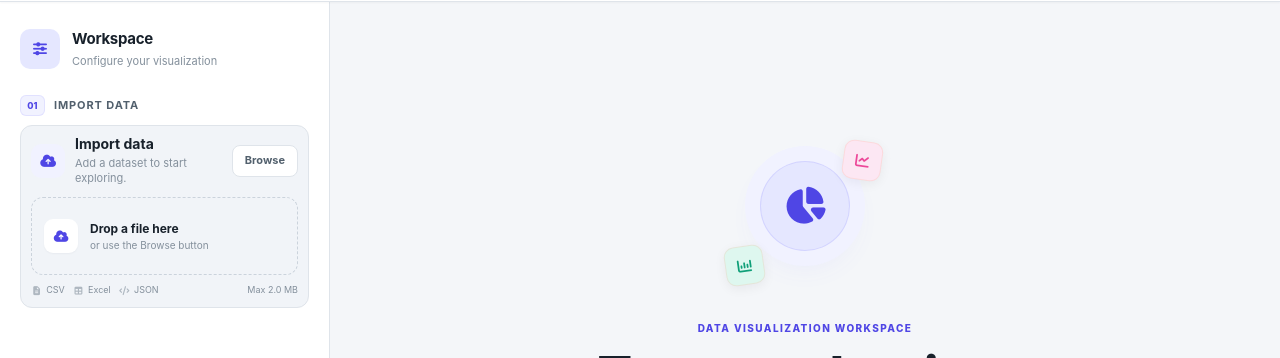
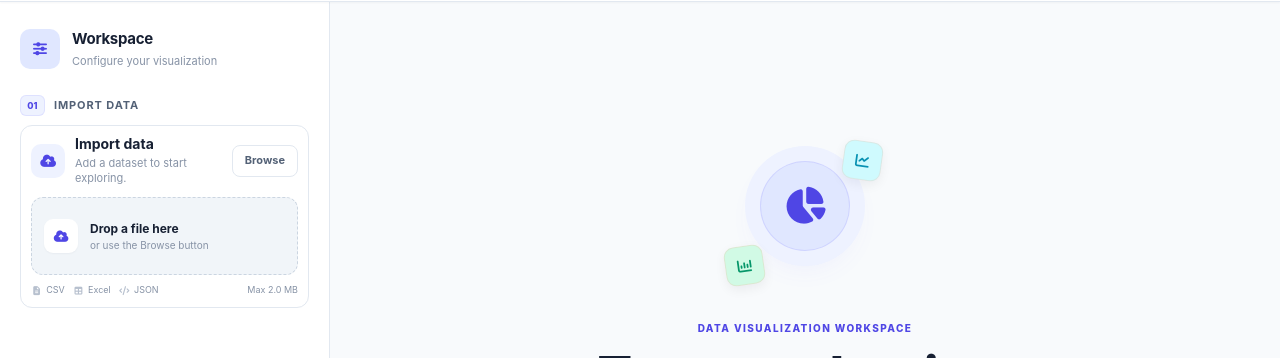
Before and after one commit to Ayman-Kz25/Automated_Data_Visualization_System, a React (Vite) app: page / in a window 1280 px wide. Shown: the part 74-432 px from the top of the page. Built offline with nearby package versions, Linux system fonts and the light colour scheme.

Commit message:
change theme

```diff
--- a/src/App.css
+++ b/src/App.css
@@ -1,62 +1,61 @@
 /* ROOT / RESET */
-
 :root {
   --font-sans:
     Inter, ui-sans-serif, system-ui, -apple-system, BlinkMacSystemFont,
     "Segoe UI", sans-serif;
 
   /* Backgrounds */
-  --bg: #f4f6f9;
-  --bg-secondary: #e9edf3;
+  --bg: #f8fafc;
+  --bg-secondary: #eef2f7;
   --surface: #ffffff;
-  --surface-hover: #f9fafc;
-  --surface-soft: #f1f4f8;
+  --surface-hover: #f8faff;
+  --surface-soft: #f1f5f9;
 
   /* Typography */
-  --text: #18212b;
-  --text-secondary: #52606d;
-  --text-muted: #84909c;
-  --text-light: #aeb7c0;
+  --text: #172033;
+  --text-secondary: #536176;
+  --text-muted: #8793a6;
+  --text-light: #b7c0ce;
 
   /* Borders */
-  --border: #dfe4ea;
-  --border-strong: #cbd3dc;
+  --border: #e2e8f0;
+  --border-strong: #cbd5e1;
 
   /* Primary */
   --primary: #4f46e5;
   --primary-dark: #3730a3;
-  --primary-light: #e5e7ff;
-  --primary-soft: #f1f2ff;
+  --primary-light: #e0e7ff;
+  --primary-soft: #eef2ff;
 
   /* Accent */
-  --accent: #ec4899;
-  --accent-light: #fce7f3;
+  --accent: #0891b2;
+  --accent-light: #cffafe;
 
   /* Semantic */
-  --success: #0f9f78;
-  --success-light: #def7ef;
-
-  --warning: #e79a22;
-  --warning-light: #fff3d9;
-
-  --danger: #e5485d;
-  --danger-light: #fde7eb;
+  --success: #059669;
+  --success-light: #d1fae5;
+
+  --warning: #d97706;
+  --warning-light: #fef3c7;
+
+  --danger: #dc2626;
+  --danger-light: #fee2e2;
 
   /* Chart palette */
-  --chart-blue: #4f46e5;
-  --chart-cyan: #0891b2;
-  --chart-coral: #f05d5e;
-  --chart-orange: #ed8b2f;
-  --chart-pink: #ec4899;
-  --chart-yellow: #eabf3f;
+  --chart-blue: #3b82f6;
+  --chart-cyan: #06b6d4;
+  --chart-coral: #f06a6a;
+  --chart-orange: #f59e0b;
+  --chart-pink: #d946ef;
+  --chart-yellow: #eab308;
   --chart-slate: #64748b;
   --chart-indigo: #6366f1;
 
   /* Shadows */
   --shadow-xs: 0 1px 2px rgba(15, 23, 42, 0.04);
-  --shadow-sm: 0 3px 12px rgba(15, 23, 42, 0.06);
-  --shadow-md: 0 10px 30px rgba(15, 23, 42, 0.08);
-  --shadow-lg: 0 18px 50px rgba(15, 23, 42, 0.11);
+  --shadow-sm: 0 4px 12px rgba(15, 23, 42, 0.06);
+  --shadow-md: 0 10px 28px rgba(15, 23, 42, 0.08);
+  --shadow-lg: 0 20px 50px rgba(15, 23, 42, 0.10);
 
   /* Layout */
   --radius-xs: 6px;
@@ -73,61 +72,61 @@
 
 
 /* DARK THEME */
-
 body.dark {
   /* Backgrounds */
-  --bg: #0f141b;
-  --bg-secondary: #151c25;
-  --surface: #1a222c;
-  --surface-hover: #202a35;
-  --surface-soft: #161e27;
+  --bg: #090e1a;
+  --bg-secondary: #0f172a;
+  --surface: #151e2e;
+  --surface-hover: #1b2639;
+  --surface-soft: #111a2b;
 
   /* Typography */
-  --text: #f4f7fa;
-  --text-secondary: #c2ccd5;
-  --text-muted: #8794a1;
-  --text-light: #64717e;
+  --text: #f8fafc;
+  --text-secondary: #c4cedc;
+  --text-muted: #8996a9;
+  --text-light: #657287;
 
   /* Borders */
-  --border: #2a3541;
-  --border-strong: #3a4653;
+  --border: #263246;
+  --border-strong: #35435a;
 
   /* Primary */
   --primary: #818cf8;
   --primary-dark: #6366f1;
-  --primary-light: #272a4d;
-  --primary-soft: #1d2140;
+  --primary-light: #252650;
+  --primary-soft: #1c2040;
 
   /* Accent */
-  --accent: #f472b6;
-  --accent-light: #43253a;
+  --accent: #22d3ee;
+  --accent-light: #123b45;
 
   /* Semantic */
-  --success: #35c99d;
-  --success-light: #193d34;
-
-  --warning: #f2ad45;
-  --warning-light: #44341e;
-
-  --danger: #f16b7d;
-  --danger-light: #43252c;
+  --success: #34d399;
+  --success-light: #12382f;
+
+  --warning: #fbbf24;
+  --warning-light: #3b2e13;
+
+  --danger: #fb7185;
+  --danger-light: #3b1d27;
 
   /* Chart palette */
-  --chart-blue: #818cf8;
-  --chart-cyan: #22b8d1;
+  --chart-blue: #60a5fa;
+  --chart-cyan: #22d3ee;
   --chart-coral: #fb7185;
-  --chart-orange: #f4a261;
-  --chart-pink: #f472b6;
-  --chart-yellow: #f3c969;
+  --chart-orange: #fbbf24;
+  --chart-pink: #e879f9;
+  --chart-yellow: #facc15;
   --chart-slate: #94a3b8;
-  --chart-indigo: #a5b4fc;
+  --chart-indigo: #818cf8;
 
   /* Shadows */
-  --shadow-xs: 0 1px 2px rgba(0, 0, 0, 0.3);
-  --shadow-sm: 0 4px 15px rgba(0, 0, 0, 0.3);
+  --shadow-xs: 0 1px 2px rgba(0, 0, 0, 0.30);
+  --shadow-sm: 0 4px 15px rgba(0, 0, 0, 0.30);
   --shadow-md: 0 12px 30px rgba(0, 0, 0, 0.38);
   --shadow-lg: 0 20px 55px rgba(0, 0, 0, 0.48);
 }
+
 
 
 /* =========================================================
@@ -487,7 +486,7 @@ a {
 
 .control-card {
   padding: 13px;
-  background: var(--surface-soft);
+  background: var(--surface);
   border: 1px solid var(--border);
   border-radius: var(--radius-md);
   transition:
@@ -698,7 +697,7 @@ a {
   height: 25px;
   flex: 0 0 25px;
   color: var(--text-muted);
-  background: var(--surface-soft);
+  background: var(--surface);
   border-radius: 6px;
   font-size: 11px;
 }
@@ -731,10 +730,7 @@ a {
   font-size: 8px;
 }
 
-/* =========================================================
-   PANEL FOOTER
-   ========================================================= */
-
+/* PANEL FOOTER */
 .panel-footer {
   margin-top: auto;
   padding-top: 18px;
@@ -3285,6 +3281,7 @@ body.dark option {
   }
 }
 
+/* Chart option - sidebar */
 /* Chart options hint */
 .chart-options-hint {
   display: flex;
@@ -3292,10 +3289,10 @@ body.dark option {
   gap: 9px;
   margin-top: 14px;
   padding: 11px 12px;
-  border: 1px solid rgba(52, 109, 146, 0.16);
+  border: 1px solid rgba(79, 70, 229, 0.16);
   border-radius: 10px;
-  background: rgba(52, 109, 146, 0.05);
-  color: #5f6f7a;
+  background: rgba(79, 70, 229, 0.05);
+  color: var(--text-secondary);
   font-size: 12px;
   line-height: 1.5;
 }
@@ -3303,7 +3300,7 @@ body.dark option {
 .chart-options-hint i {
   flex: 0 0 auto;
   margin-top: 2px;
-  color: #346d92;
+  color: var(--primary);
   font-size: 13px;
 }
 
@@ -3314,15 +3311,16 @@ body.dark option {
 /* Dark theme */
 body.dark .chart-options-hint,
 .app-container.dark .chart-options-hint {
-  border-color: rgba(37, 163, 218, 0.2);
-  background: rgba(37, 163, 218, 0.08);
-  color: #aebbc5;
+  border-color: rgba(129, 140, 248, 0.2);
+  background: rgba(129, 140, 248, 0.08);
+  color: var(--text-secondary);
 }
 
 body.dark .chart-options-hint i,
 .app-container.dark .chart-options-hint i {
-  color: #25a3da;
-}
+  color: var(--primary);
+}
+
 
 /* Chart options header */
 .chart-options-header {
@@ -3340,34 +3338,35 @@ body.dark .chart-options-hint i,
 }
 
 .chart-options-header strong {
-  color: #263b4a;
+  color: var(--text);
   font-size: 14px;
   font-weight: 700;
 }
 
 .chart-options-header span {
-  color: #7b8993;
+  color: var(--text-muted);
   font-size: 11px;
   line-height: 1.4;
 }
 
 body.dark .chart-options-header strong,
 .app-container.dark .chart-options-header strong {
-  color: #edf3f7;
+  color: var(--text);
 }
 
 body.dark .chart-options-header span,
 .app-container.dark .chart-options-header span {
-  color: #9caeb9;
-}
+  color: var(--text-muted);
+}
+
 
 /* Select all button */
 .select-all-button {
-  border: 1px solid rgba(52, 109, 146, 0.2);
+  border: 1px solid rgba(79, 70, 229, 0.2);
   border-radius: 8px;
   padding: 6px 11px;
   background: transparent;
-  color: #346d92;
+  color: var(--primary);
   font-size: 11px;
   font-weight: 700;
   cursor: pointer;
@@ -3379,8 +3378,8 @@ body.dark .chart-options-header span,
 }
 
 .select-all-button:hover {
-  background: rgba(52, 109, 146, 0.08);
-  border-color: rgba(52, 109, 146, 0.35);
+  background: rgba(79, 70, 229, 0.08);
+  border-color: rgba(79, 70, 229, 0.35);
   transform: translateY(-1px);
 }
 
@@ -3390,15 +3389,16 @@ body.dark .chart-options-header span,
 
 body.dark .select-all-button,
 .app-container.dark .select-all-button {
-  border-color: rgba(37, 163, 218, 0.25);
-  color: #25a3da;
+  border-color: rgba(129, 140, 248, 0.25);
+  color: var(--primary);
 }
 
 body.dark .select-all-button:hover,
 .app-container.dark .select-all-button:hover {
-  background: rgba(37, 163, 218, 0.1);
-  border-color: rgba(37, 163, 218, 0.4);
-}
+  background: rgba(129, 140, 248, 0.1);
+  border-color: rgba(129, 140, 248, 0.4);
+}
+
 
 /* Chart options grid */
 .chart-options-grid {
@@ -3407,6 +3407,7 @@ body.dark .select-all-button:hover,
   gap: 8px;
 }
 
+
 /* Individual chart option */
 .chart-option {
   position: relative;
@@ -3416,9 +3417,9 @@ body.dark .select-all-button:hover,
   min-width: 0;
   min-height: 48px;
   padding: 9px 10px;
-  border: 1px solid rgba(52, 109, 146, 0.12);
+  border: 1px solid var(--border);
   border-radius: 10px;
-  background: #ffffff;
+  background: var(--surface);
   cursor: pointer;
   transition:
     background 0.2s ease,
@@ -3428,16 +3429,16 @@ body.dark .select-all-button:hover,
 }
 
 .chart-option:hover {
-  border-color: rgba(52, 109, 146, 0.3);
-  background: rgba(52, 109, 146, 0.035);
-  box-shadow: 0 4px 12px rgba(31, 53, 67, 0.06);
+  border-color: rgba(79, 70, 229, 0.3);
+  background: rgba(79, 70, 229, 0.035);
+  box-shadow: 0 4px 12px rgba(15, 23, 42, 0.06);
   transform: translateY(-1px);
 }
 
 .chart-option.selected {
-  border-color: rgba(52, 109, 146, 0.55);
-  background: rgba(52, 109, 146, 0.07);
-  box-shadow: 0 4px 14px rgba(52, 109, 146, 0.08);
+  border-color: rgba(79, 70, 229, 0.55);
+  background: rgba(79, 70, 229, 0.07);
+  box-shadow: 0 4px 14px rgba(79, 70, 229, 0.08);
 }
 
 .chart-option input {
@@ -3448,6 +3449,7 @@ body.dark .select-all-button:hover,
   pointer-events: none;
 }
 
+
 /* Chart icon */
 .chart-option-icon {
   display: flex;
@@ -3457,8 +3459,8 @@ body.dark .select-all-button:hover,
   width: 30px;
   height: 30px;
   border-radius: 8px;
-  background: #f1f5f7;
-  color: #346d92;
+  background: var(--bg-secondary);
+  color: var(--primary);
   font-size: 13px;
   transition:
     background 0.2s ease,
@@ -3467,21 +3469,22 @@ body.dark .select-all-button:hover,
 }
 
 .chart-option:hover .chart-option-icon {
-  background: rgba(52, 109, 146, 0.1);
+  background: rgba(79, 70, 229, 0.1);
 }
 
 .chart-option.selected .chart-option-icon {
-  background: #346d92;
+  background: var(--primary);
   color: #ffffff;
   transform: scale(1.03);
 }
+
 
 /* Chart name */
 .chart-option-name {
   min-width: 0;
   flex: 1;
   overflow: hidden;
-  color: #344b5a;
+  color: var(--text);
   font-size: 12px;
   font-weight: 650;
   line-height: 1.25;
@@ -3490,8 +3493,9 @@ body.dark .select-all-button:hover,
 }
 
 .chart-option.selected .chart-option-name {
-  color: #274f69;
-}
+  color: var(--text);
+}
+
 
 /* Selected check */
 .chart-check {
@@ -3501,9 +3505,9 @@ body.dark .select-all-button:hover,
   flex: 0 0 17px;
   width: 17px;
   height: 17px;
-  border: 1px solid rgba(52, 109, 146, 0.2);
+  border: 1px solid var(--border-strong);
   border-radius: 5px;
-  background: #ffffff;
+  background: var(--surface);
   color: #ffffff;
   font-size: 9px;
   transition:
@@ -3512,80 +3516,83 @@ body.dark .select-all-button:hover,
 }
 
 .chart-option.selected .chart-check {
-  border-color: #346d92;
-  background: #346d92;
-}
+  border-color: var(--primary);
+  background: var(--primary);
+}
+
 
 /* Dark chart options */
 body.dark .chart-option,
 .app-container.dark .chart-option {
-  border-color: rgba(255, 255, 255, 0.09);
-  background: #17242d;
+  border-color: var(--border);
+  background: var(--surface);
 }
 
 body.dark .chart-option:hover,
 .app-container.dark .chart-option:hover {
-  border-color: rgba(37, 163, 218, 0.35);
-  background: rgba(37, 163, 218, 0.06);
+  border-color: rgba(129, 140, 248, 0.35);
+  background: rgba(129, 140, 248, 0.06);
   box-shadow: 0 4px 14px rgba(0, 0, 0, 0.18);
 }
 
 body.dark .chart-option.selected,
 .app-container.dark .chart-option.selected {
-  border-color: rgba(37, 163, 218, 0.5);
-  background: rgba(37, 163, 218, 0.09);
+  border-color: rgba(129, 140, 248, 0.5);
+  background: rgba(129, 140, 248, 0.09);
 }
 
 body.dark .chart-option-icon,
 .app-container.dark .chart-option-icon {
-  background: #21333e;
-  color: #25a3da;
+  background: var(--surface-soft);
+  color: var(--primary);
 }
 
 body.dark .chart-option:hover .chart-option-icon,
 .app-container.dark .chart-option:hover .chart-option-icon {
-  background: rgba(37, 163, 218, 0.12);
+  background: rgba(129, 140, 248, 0.12);
 }
 
 body.dark .chart-option.selected .chart-option-icon,
 .app-container.dark .chart-option.selected .chart-option-icon {
-  background: #25a3da;
-  color: #10202a;
+  background: var(--primary);
+  color: #ffffff;
 }
 
 body.dark .chart-option-name,
 .app-container.dark .chart-option-name {
-  color: #c5d1d8;
+  color: var(--text-secondary);
 }
 
 body.dark .chart-option.selected .chart-option-name,
 .app-container.dark .chart-option.selected .chart-option-name {
-  color: #e8f3f8;
+  color: var(--text);
 }
 
 body.dark .chart-check,
 .app-container.dark .chart-check {
-  border-color: rgba(255, 255, 255, 0.15);
-  background: #21313a;
+  border-color: var(--border-strong);
+  background: var(--surface-soft);
 }
 
 body.dark .chart-option.selected .chart-check,
 .app-container.dark .chart-option.selected .chart-check {
-  border-color: #25a3da;
-  background: #25a3da;
-  color: #10202a;
-}
+  border-color: var(--primary);
+  background: var(--primary);
+  color: #ffffff;
+}
+
 
 /* Keyboard accessibility */
 .chart-option:focus-within {
-  outline: 2px solid rgba(52, 109, 146, 0.35);
+  outline: 2px solid rgba(79, 70, 229, 0.35);
   outline-offset: 2px;
 }
 
 .select-all-button:focus-visible {
-  outline: 2px solid rgba(52, 109, 146, 0.35);
+  outline: 2px solid rgba(79, 70, 229, 0.35);
   outline-offset: 2px;
 }
+
 
 /* Responsive chart selector */
 @media (max-width: 560px) {
```
